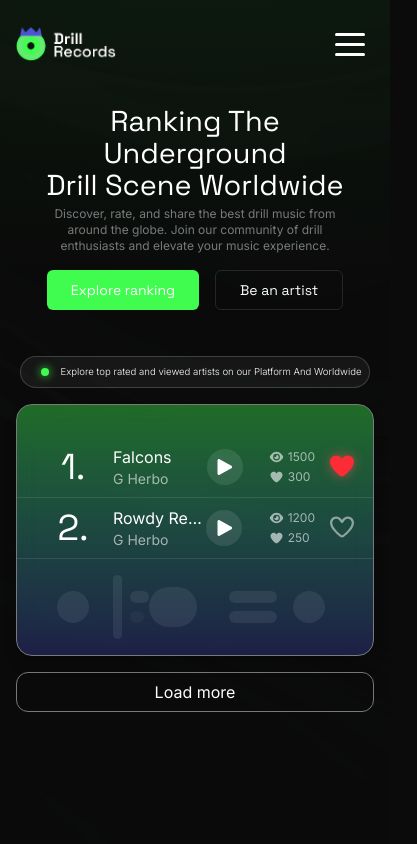
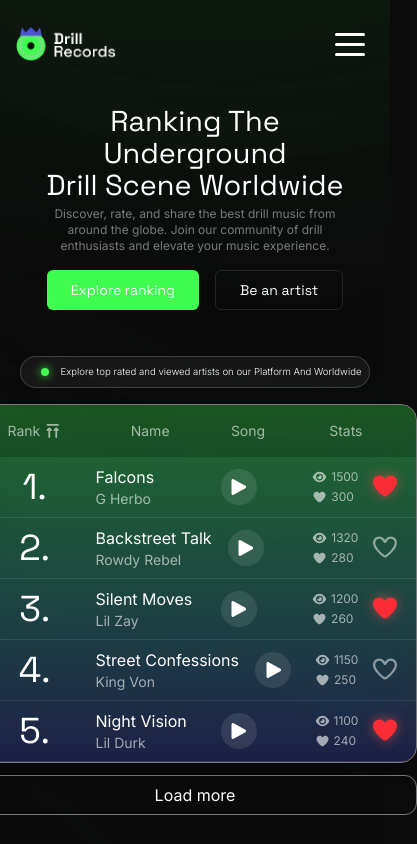
Before and after one commit to ebhd/weekday2, a Next.js app: page / in a window 390 px wide. Shown: the whole page, 417 px wide, since content can reach past the window. Built offline with nearby package versions, Linux system fonts and the light colour scheme.

Commit message:
load more fixed mobile ranking

```diff
--- a/components/blocks/RankingHomeSection.tsx
+++ b/components/blocks/RankingHomeSection.tsx
@@ -8,9 +8,7 @@ export function RankingHomeSection() {
         icon={true}
       />
       <RankingTable />
-      <button className="w-full h-10 border border-muted-fg rounded-xl flex items-center justify-center font-sans">
-        <p>Load more</p>
-      </button>
+
     </div>
   );
 }
--- a/features/ranking/components/RankingTable.tsx
+++ b/features/ranking/components/RankingTable.tsx
@@ -1,49 +1,52 @@
+"use client";
 import { FontAwesomeIcon } from "@fortawesome/react-fontawesome";
-import {
-  faArrowsUpToLine,
-  faEye,
-  faHeart,
-} from "@fortawesome/free-solid-svg-icons";
-import { SongPlayer } from "./RankingTableParts/SongPlayer";
+import { faArrowsUpToLine } from "@fortawesome/free-solid-svg-icons";
 import { RankingRow } from "./RankingTableParts/RankingRow";
-import { SkeletonRow } from "./RankingTableParts/SkeletonRow";
 import { mockRankingRows } from "@/mocks/artists";
+import { useState } from "react";
+
+export const rankingDesktopGrid =
+  "lg:grid lg:grid-cols-[60px_1.5fr_2fr_0.5fr] lg:items-center lg:gap-x-8";
+
+export const rankingMobileGrid =
+  "grid grid-cols-[90px_2fr_1fr_2fr] items-center gap-x-4";
 
 export function RankingTable() {
-  const grid =
-    "grid grid-cols-[80px_minmax(0,1.5fr)_minmax(0,2fr)_160px] items-center";
+  const [visibleCount, setVisibleCount] = useState(5);
+  const visibleRows = mockRankingRows.slice(0, visibleCount);
 
   return (
+    <div>
       <div className="rounded-2xl text-white bg-linear-to-b from-accent/40 to-secondary/30 border border-muted-fg backdrop-blur-md shadow-lg shadow-black/20 overflow-hidden font-sans ">
         {/* HEADER */}
         <div
-        className={`${grid} px-4 lg:px-8 py-4 text-sm text-white/60 lg:bg-black/20`}
+          className={`${rankingDesktopGrid} ${rankingMobileGrid} px-4 lg:px-8 py-4 text-sm text-white/60 bg-black/20`}
         >
-        <div className="text-center font-normal hidden lg:block">
+          <div className="text-center font-normal">
             Rank <FontAwesomeIcon icon={faArrowsUpToLine} />
           </div>
-
-        <div className="text-center font-normal hidden lg:block">
-          Name <FontAwesomeIcon icon={faArrowsUpToLine} />
+          <div className="text-center font-normal">Name</div>
+          <div className="text-center font-normal ">Song</div>
+          <div className="text-center font-normal">Stats</div>
         </div>
 
-        <div className="text-center font-normal hidden lg:block ">
-          Song <FontAwesomeIcon icon={faArrowsUpToLine} />
-        </div>
-
-        <div className=" text-center font-normal hidden lg:block">
-          Stats <FontAwesomeIcon icon={faArrowsUpToLine} />
+        {/* BODY */}
+        <div className="divide-y divide-white/10">
+          {visibleRows.map((row) => (
+            <RankingRow key={row.rank} {...row} />
+          ))}
         </div>
       </div>
 
-      {/* Body */}
-      <div className="divide-y divide-white/10">
-        {mockRankingRows.map((row) => (
-          <RankingRow key={row.rank} {...row} />
-        ))}
-
-        <SkeletonRow />
-      </div>
+      {/* LOAD MORE */}
+      {visibleCount < mockRankingRows.length && (
+        <button
+          onClick={() => setVisibleCount((prev) => prev + 3)}
+          className="w-full h-10 border border-muted-fg rounded-xl flex items-center justify-center font-sans mt-3 hover:bg-white/5 transition"
+        >
+          <p>Load more</p>
+        </button>
+      )}
     </div>
   );
 }
--- a/features/ranking/components/RankingTableParts/RankingRow.tsx
+++ b/features/ranking/components/RankingTableParts/RankingRow.tsx
@@ -2,27 +2,20 @@ import { SongPlayer } from "./SongPlayer";
 import { RankingRowProps } from "../../types";
 import { RankingStat } from "./RankingStat";
 import Image from "next/image";
-
+import { rankingDesktopGrid, rankingMobileGrid } from "../RankingTable";
 export function RankingRow(props: RankingRowProps) {
-  const grid =
-    "grid grid-cols-[80px_minmax(0,1.5fr)_minmax(0,1fr)_auto] items-center";
-
   return (
     <div
       className={`
-        ${grid} px-4 py-2 items-center
-        lg:grid
-        grid-cols-1 lg:grid-cols-[80px_minmax(0,1.5fr)_minmax(0,2fr)_auto]
+        ${rankingDesktopGrid} ${rankingMobileGrid} px-4 py-2
         gap-y-3 lg:gap-y-0
         border-b border-white/10
       `}
     >
-      {/* Rank */}
       <div className="text-center font-display text-4xl lg:text-5xl">
         {props.rank}.
       </div>
 
-      {/* Name column */}
       <div className="flex flex-row lg:flex-row items-center gap-3 justify-start w-full lg:pl-20 text-center lg:text-left">
         <Image
           src={props.artistsImagePath || "/default-avatar.png"}
--- a/features/ranking/components/RankingTableParts/RankingStat.tsx
+++ b/features/ranking/components/RankingTableParts/RankingStat.tsx
@@ -10,7 +10,7 @@ import { useState } from "react";
 
 export function RankingStat(props: RankingStats) {
   const [isHearted, setIsHearted] = useState(props.isHearted);
-  console.log("isHearted:", isHearted);
+
   return (
     <>
       <div className="flex flex-col gap-1 text-white/60 text-xs text-left">
--- a/mocks/artists.ts
+++ b/mocks/artists.ts
@@ -13,12 +13,142 @@ export const mockRankingRows: RankingRowProps[] = [
   },
   {
     rank: 2,
-    artistsName: "G Herbo",
+    artistsName: "Rowdy Rebel",
     artistsImagePath: "/Charlie Wilson.avif",
-    songName: "Rowdy Rebel",
+    songName: "Backstreet Talk",
+    songPath: "/testsong.mp3",
+    views: 1320,
+    hearts: 280,
+    isHearted: false,
+  },
+  {
+    rank: 3,
+    artistsName: "Lil Zay",
+    artistsImagePath: "/Charlie Wilson.avif",
+    songName: "Silent Moves",
     songPath: "/testsong.mp3",
     views: 1200,
+    hearts: 260,
+    isHearted: true,
+  },
+  {
+    rank: 4,
+    artistsName: "King Von",
+    artistsImagePath: "/Charlie Wilson.avif",
+    songName: "Street Confessions",
+    songPath: "/testsong.mp3",
+    views: 1150,
     hearts: 250,
     isHearted: false,
   },
+  {
+    rank: 5,
+    artistsName: "Lil Durk",
+    artistsImagePath: "/Charlie Wilson.avif",
+    songName: "Night Vision",
+    songPath: "/testsong.mp3",
+    views: 1100,
+    hearts: 240,
+    isHearted: true,
+  },
+  {
+    rank: 6,
+    artistsName: "Fredo Bang",
+    artistsImagePath: "/Charlie Wilson.avif",
+    songName: "No Signal",
+    songPath: "/testsong.mp3",
+    views: 1020,
+    hearts: 210,
+    isHearted: false,
+  },
+  {
+    rank: 7,
+    artistsName: "Lil Bibby",
+    artistsImagePath: "/Charlie Wilson.avif",
+    songName: "Late Drive",
+    songPath: "/testsong.mp3",
+    views: 980,
+    hearts: 190,
+    isHearted: false,
+  },
+  {
+    rank: 8,
+    artistsName: "Chief Keef",
+    artistsImagePath: "/Charlie Wilson.avif",
+    songName: "Pressure Point",
+    songPath: "/testsong.mp3",
+    views: 950,
+    hearts: 220,
+    isHearted: true,
+  },
+  {
+    rank: 9,
+    artistsName: "Polo G",
+    artistsImagePath: "/Charlie Wilson.avif",
+    songName: "Shadow Talk",
+    songPath: "/testsong.mp3",
+    views: 890,
+    hearts: 200,
+    isHearted: false,
+  },
+  {
+    rank: 10,
+    artistsName: "Pop Smoke",
+    artistsImagePath: "/Charlie Wilson.avif",
+    songName: "Crimson Wave",
+    songPath: "/testsong.mp3",
+    views: 860,
+    hearts: 195,
+    isHearted: true,
+  },
+  {
+    rank: 11,
+    artistsName: "Fivio Foreign",
+    artistsImagePath: "/Charlie Wilson.avif",
+    songName: "NY Pressure",
+    songPath: "/testsong.mp3",
+    views: 820,
+    hearts: 170,
+    isHearted: false,
+  },
+  {
+    rank: 12,
+    artistsName: "Dusty Locane",
+    artistsImagePath: "/Charlie Wilson.avif",
+    songName: "Block Fever",
+    songPath: "/testsong.mp3",
+    views: 780,
+    hearts: 165,
+    isHearted: true,
+  },
+  {
+    rank: 13,
+    artistsName: "22Gz",
+    artistsImagePath: "/Charlie Wilson.avif",
+    songName: "War Cry",
+    songPath: "/testsong.mp3",
+    views: 730,
+    hearts: 150,
+    isHearted: false,
+  },
+  {
+    rank: 14,
+    artistsName: "Sheff G",
+    artistsImagePath: "/Charlie Wilson.avif",
+    songName: "No Mercy",
+    songPath: "/testsong.mp3",
+    views: 690,
+    hearts: 130,
+    isHearted: true,
+  },
+  {
+    rank: 15,
+    artistsName: "Sleepy Hallow",
+    artistsImagePath: "/Charlie Wilson.avif",
+    songName: "Late Reflections",
+    songPath: "/testsong.mp3",
+    views: 640,
+    hearts: 120,
+    isHearted: false,
+  },
 ];
```
Lines whose indentation alone changed are shown as unchanged.
